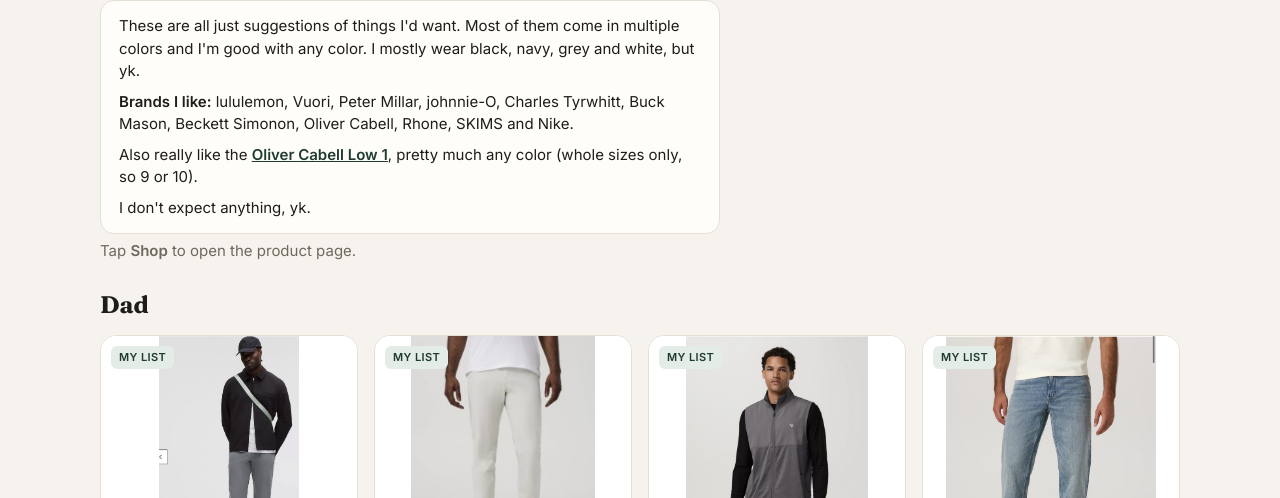
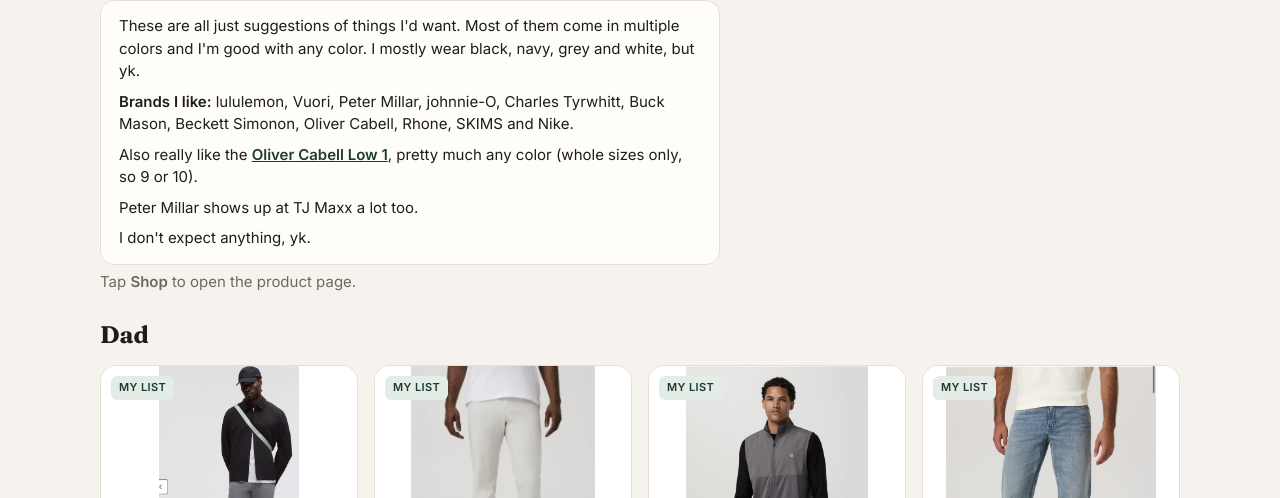
Before and after one commit to mikeluca927-oss/GIFTLIST, a plain HTML site: page index.html in a window 1280 px wide. Shown: the part 108-606 px from the top of the page. Drawn offline with Linux system fonts and the light colour scheme.

Commit message:
Note Peter Millar at TJ Maxx
Co-Authored-By: Claude Opus 5.5 <noreply@anthropic.com>
Claude-Session: https://claude.ai/code/session_01DBaJSs7arx4M5qdpgA3cib

```diff
--- a/index.html
+++ b/index.html
@@ -69,6 +69,7 @@
         <p>These are all just suggestions of things I'd want. Most of them come in multiple colors and I'm good with any color. I mostly wear black, navy, grey and white, but yk.</p>
         <p><b>Brands I like:</b> lululemon, Vuori, Peter Millar, johnnie-O, Charles Tyrwhitt, Buck Mason, Beckett Simonon, Oliver Cabell, Rhone, SKIMS and Nike.</p>
         <p>Also really like the <a href="https://olivercabell.com/collections/low-1" target="_blank" rel="noopener">Oliver Cabell Low 1</a>, pretty much any color (whole sizes only, so 9 or 10).</p>
+        <p>Peter Millar shows up at TJ Maxx a lot too.</p>
         <p>I don't expect anything, yk.</p>
       </div>
       <div class="sub">Tap <b>Shop</b> to open the product page.</div>
```
